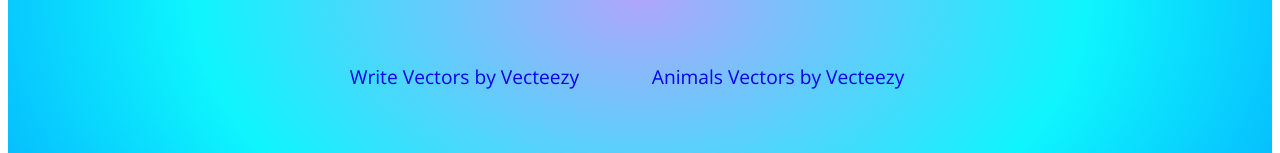
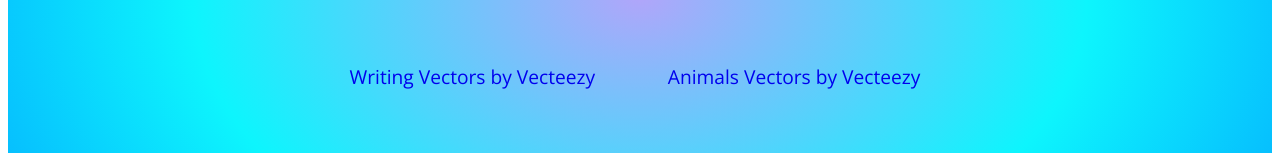
Before and after one commit to delaine3/dayDream, a Next.js app: page / in a window 1280 px wide. Shown: the part 425-578 px from the top of the page. Built offline with nearby package versions, Linux system fonts and the light colour scheme; no server answers; the database is empty.

Commit message:
Update index.js

```diff
--- a/pages/index.js
+++ b/pages/index.js
@@ -43,7 +43,7 @@ const Index = ({ characters }) => (
               {" "}
               <Link className="nav-link" href="/writing_excercises"><a>
               <img
-                src="https://www.vecteezy.com/vector-art/4273485-write-in-notes-decorate-your-notes-with-stickers"
+                src="https://www.vecteezy.com/vector-art/214921-workplace-with-typewriter-illustration"
                 alt="kissclipart-writing-clipart-writing-clip-art-a65c8cdd6316233b"
                 border="0"
                 className="writing-excercises-icons"
@@ -59,7 +59,7 @@ const Index = ({ characters }) => (
           </li>
         </ul>
       </div>
-<a href="https://www.vecteezy.com/free-vector/write">Write Vectors by Vecteezy</a>
+<a href="https://www.vecteezy.com/free-vector/writing">Writing Vectors by Vecteezy</a>
 <a href="https://www.vecteezy.com/free-vector/animals">Animals Vectors by Vecteezy</a>
 <a href="https://www.vecteezy.com/free-vector/story">Story Vectors by Vecteezy</a>
         </div>
```
